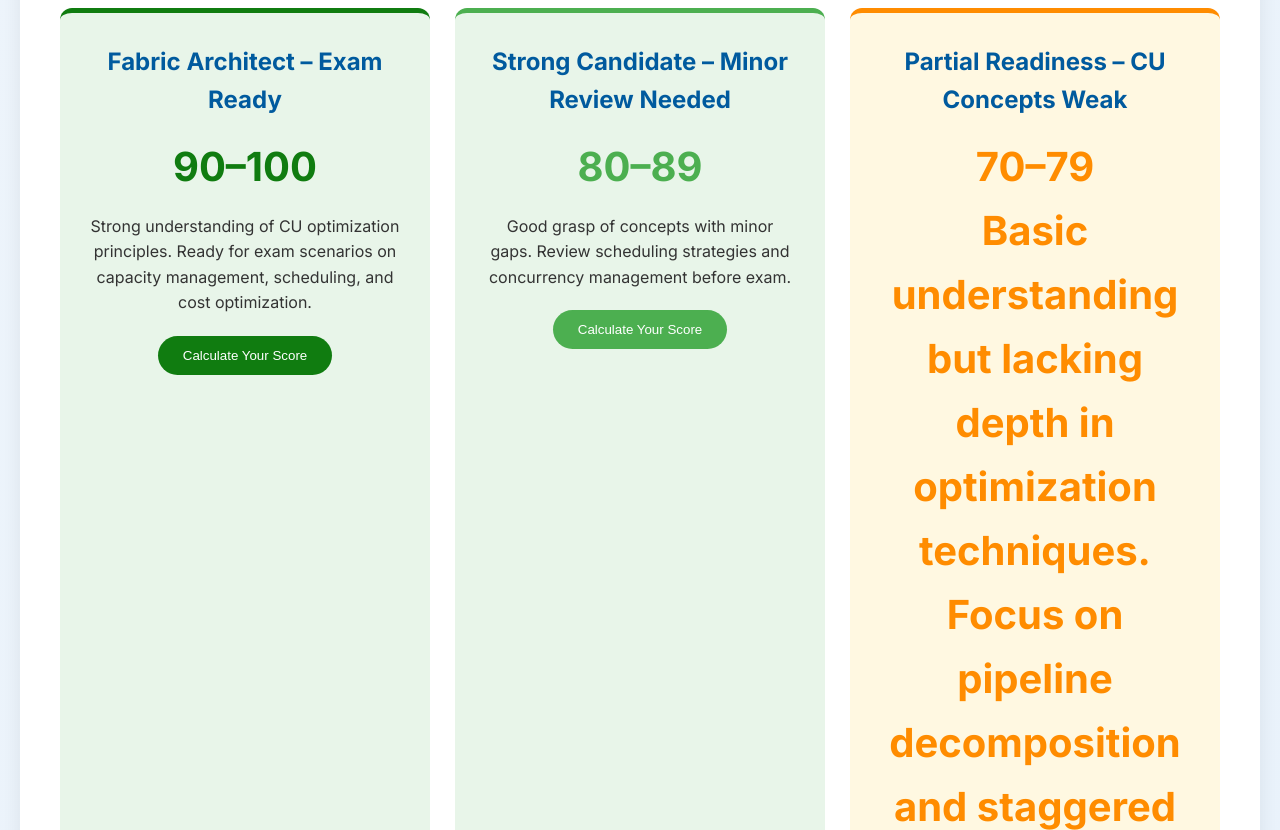
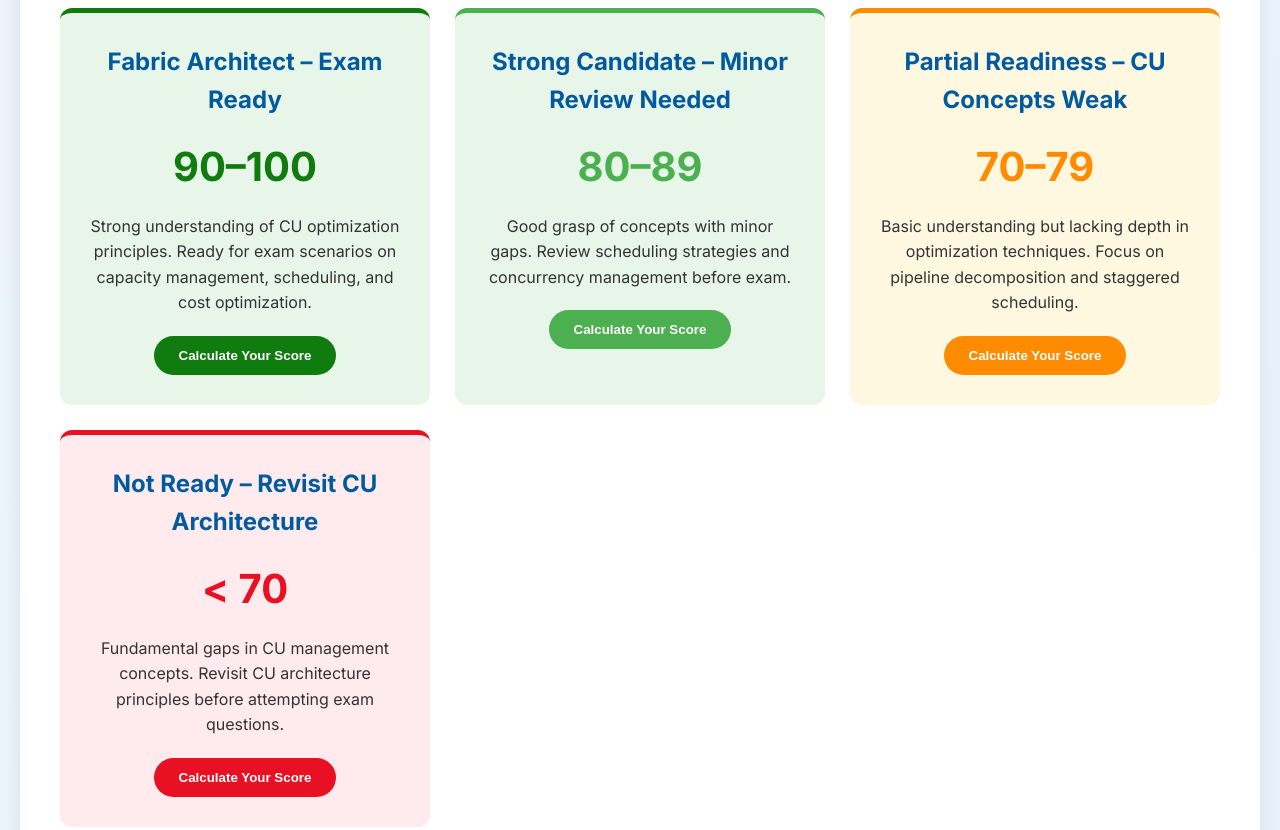
Before and after one commit to techiesystem/Lab-cuoptmznckpt, a plain HTML site: page index.html in a window 1280 px wide. Shown: the part 6060-6890 px from the top of the page. Drawn offline with Linux system fonts and the light colour scheme.

Commit message:
Update font weight and fix HTML tag closure

```diff
--- a/index.html
+++ b/index.html
@@ -806,7 +806,7 @@
             padding: 12px 25px;
             border-radius: 25px;
             border: none;
-            font-weight: 100;
+            font-weight: 600;
             cursor: pointer;
             transition: all 0.3s ease;
         }
@@ -1529,7 +1529,7 @@
 
                 <div class="readiness-card partial">
                     <h3>Partial Readiness – CU Concepts Weak</h3>
-                    <div class="readiness-score">70–79</p>
+                    <div class="readiness-score">70–79</div>
                     <p>Basic understanding but lacking depth in optimization techniques. Focus on pipeline decomposition and staggered scheduling.</p>
                     <button class="readiness-action" onclick="calculateScore()">Calculate Your Score</button>
                 </div>
```
